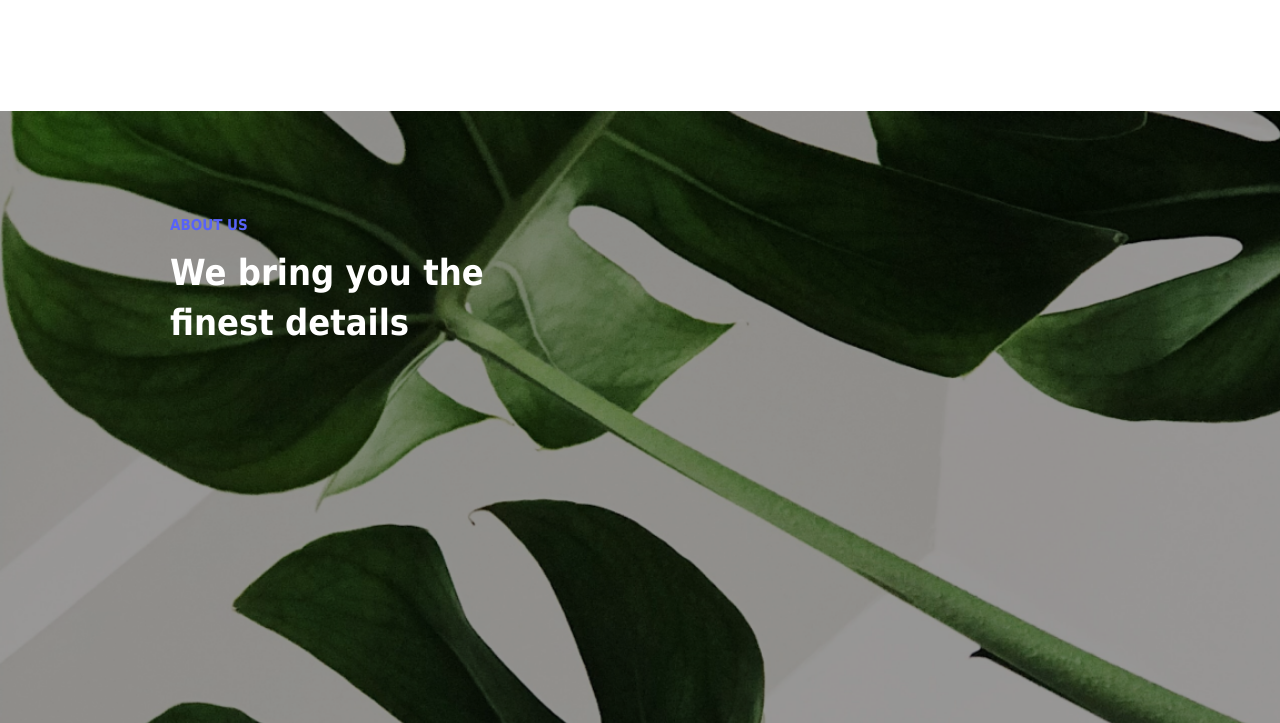
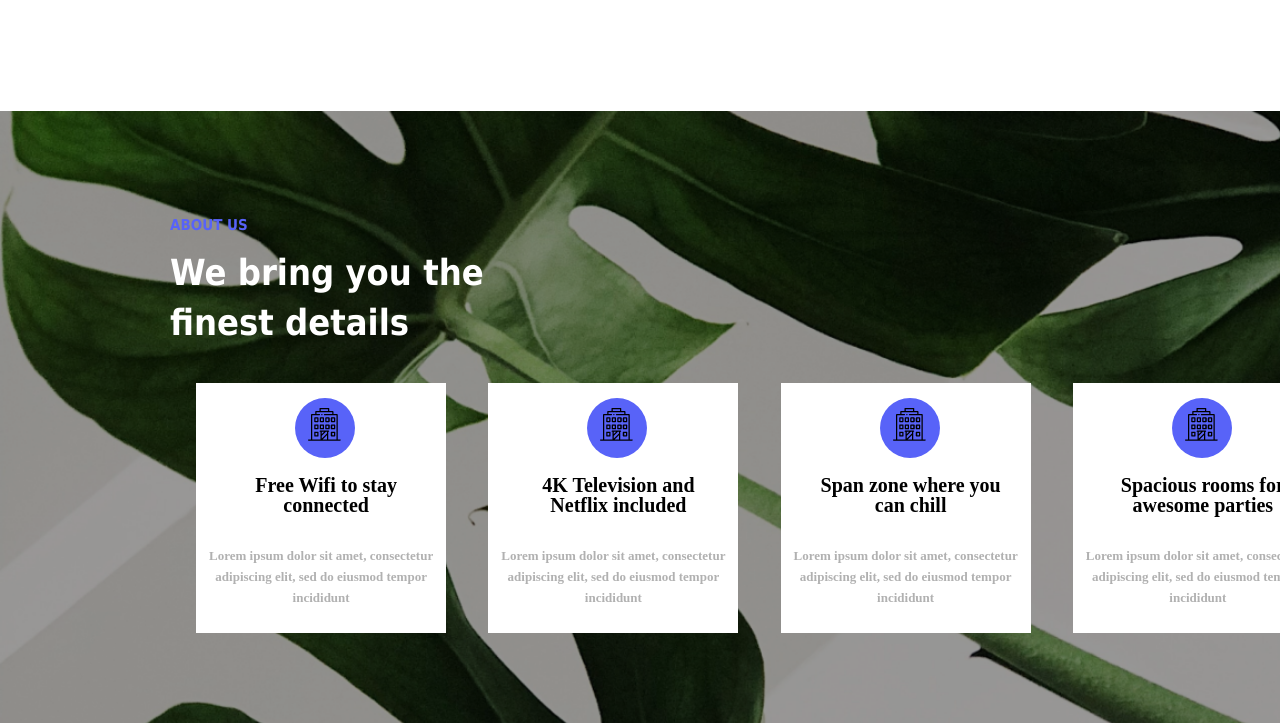
Before and after one commit to AnnaGigauri/midterm, a plain HTML site: page index.html in a window 1280 px wide. Shown: the part 1005-1728 px from the top of the page. Drawn offline with Linux system fonts and the light colour scheme.

Commit message:
added css and html

```diff
--- a/css/style.css
+++ b/css/style.css
@@ -145,13 +145,14 @@ h2{
 }
 .bg2{
 	display: flex;
+	flex-direction: column;
 	background-image:url('../images/bg2.png') ;
 	height: 612px;
 	width: 1519px;
 	background-size: cover;
 	background-repeat: no-repeat;
 }
-.section3{
+.block1{
 	margin-top: 107px;
 	margin-left: 170px;
 }
@@ -166,3 +167,83 @@ h2{
 	color: #fff;
 	font-weight: 900;
 }
+.container{
+	display: flex;
+	margin: 0 auto;
+}
+.block2{
+	display: flex;
+	justify-content: space-around;
+	justify-content: space-between 5px;
+	margin-left: 175px;
+	margin-right: 175px;
+	margin-top: 35px;
+}
+.icondiv{
+	border: 10px #5863F8;
+	border-radius: 100%;
+	color: #5863F8;
+	width: 60px;
+	height: 60px;
+	margin-left: 99px;
+	margin-top: 15px;
+	margin-bottom: 17px;
+	background: #5863F8;
+}
+.blockdiv1{
+	align-items: center;
+	justify-content: space-around;
+	background-image: url('../images/whitebg.png');
+	max-width: 250px;
+	height: 250px;
+}
+.blockdiv2{
+	align-items: center;
+	justify-content: space-around;
+	background-image: url('../images/whitebg.png');
+	max-width: 250px;
+	height: 250px;
+}
+.blockdiv3{
+	align-items: center;
+	justify-content: space-around;
+	background-image: url('../images/whitebg.png');
+	max-width: 250px;
+	height: 250px;
+}
+.blockdiv4{
+	align-items: center;
+	justify-content: space-around;
+	background-image: url('../images/whitebg.png');
+	max-width: 250px;
+	height: 250px;
+}
+.blocktxt{
+	display: flex;
+	font-size: 20px;
+	font-family: raleway;
+	font-weight: 900;
+	margin-top: 10px;
+	margin-bottom: 10px;
+	max-width: 200px;
+	margin-left: 30px;
+	align-items: center;
+	text-align: center;
+}
+.pblock{
+	font-size: 13px;
+	padding: 10px;
+	font-family: raleway;
+	font-weight: 900;
+	line-height: 21px;
+	color: #B1B1B1;
+	text-align: center;
+	margin-top: 20px;
+}
+.icondivv{
+	align-items: center;
+	text-align: center;
+	margin-left: 13px;
+	margin-top: 10px;
+	background: #5863F8;
+}
--- a/index.html
+++ b/index.html
@@ -68,16 +68,44 @@
 		</div>
 	</section>
 	<section>
+		<div class="container">
 			<div class="bg2">
-				<div class="section3">
+				<div class="block1">
 					<h3 class="txt3">ABOUT US</h3>
 					<h2 class="details">We bring you the finest details</h2>
 				</div>
-				<div></div>
-				<div></div>
-				<div></div>
-				<div></div>
+				<div class="block2">
+				    <div class="blockdiv1">
+				      <div class="icondiv">
+					    <img class="icondivv" src="images/icon.png">
+					  </div>
+					    <h3 class="blocktxt">Free Wifi to stay connected</h3>
+					    <p class="pblock">Lorem ipsum dolor sit amet, consectetur adipiscing elit, sed do eiusmod tempor incididunt</p>
+				    </div>
+				    <div class="blockdiv2">
+				      <div class="icondiv">
+				    	<img class="icondivv" src="images/icon.png">
+				      </div>
+				    	<h3 class="blocktxt">4K Television and Netflix included</h3>
+				    	<p class="pblock">Lorem ipsum dolor sit amet, consectetur adipiscing elit, sed do eiusmod tempor incididunt</p>
+				    </div>
+				    <div class="blockdiv3">
+				      <div class="icondiv">
+				    	<img class="icondivv" src="images/icon.png">
+				      </div>
+				    	<h3 class="blocktxt">Span zone where you can chill</h3>
+				    	<p class="pblock">Lorem ipsum dolor sit amet, consectetur adipiscing elit, sed do eiusmod tempor incididunt</p>
+				    </div>
+				    <div class="blockdiv4">
+				      <div class="icondiv">
+				    	<img class="icondivv" src="images/icon.png">
+				      </div>
+				    	<h3 class="blocktxt">Spacious rooms for awesome parties</h3>
+				    	<p class="pblock">Lorem ipsum dolor sit amet, consectetur adipiscing elit, sed do eiusmod tempor incididunt</p>
+				    </div>
+				</div>
 			</div>
+		</div>
 	</section>
 </body>
 </html>
```
Also changed, not shown: images/icon.png (added), images/whitebg.png (added).
